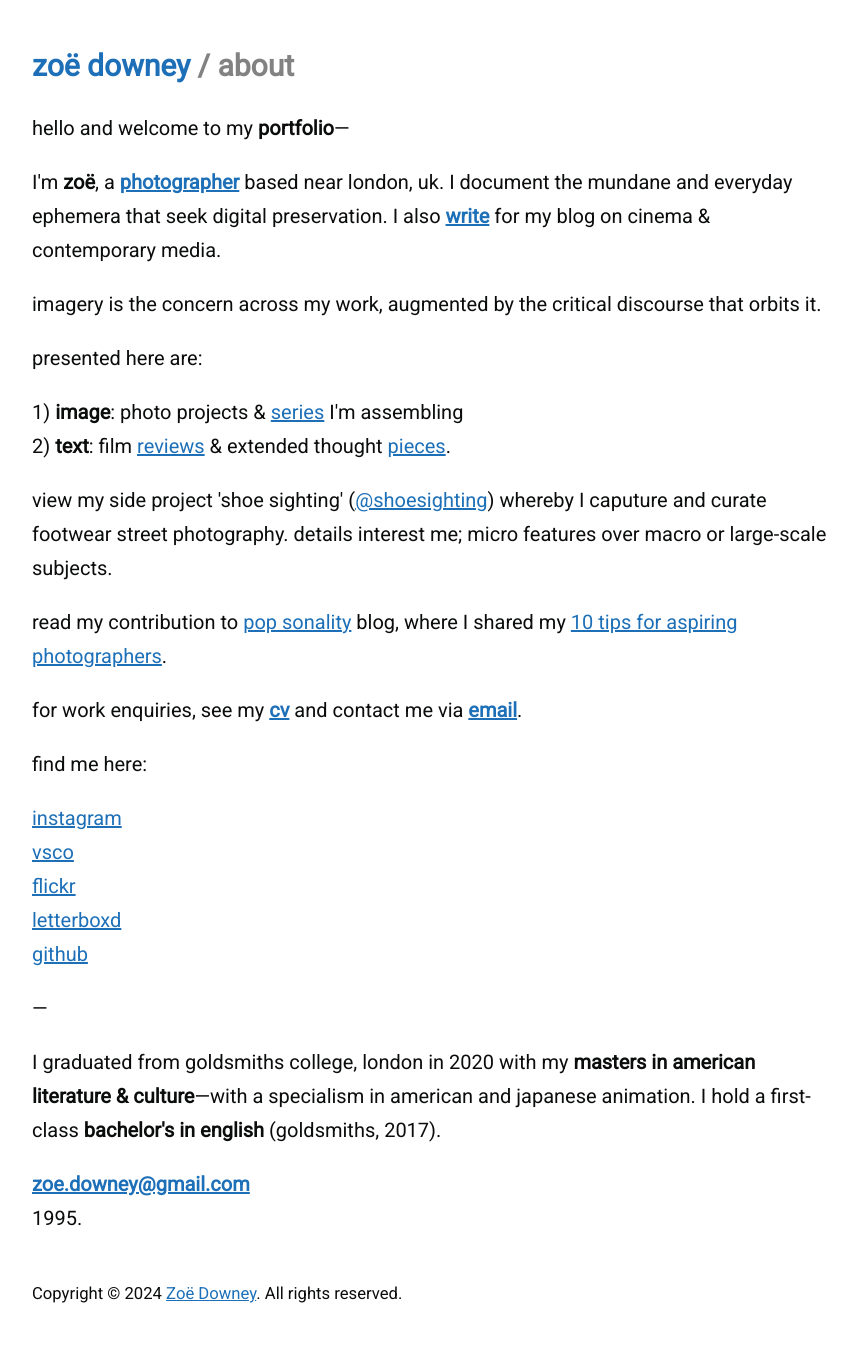
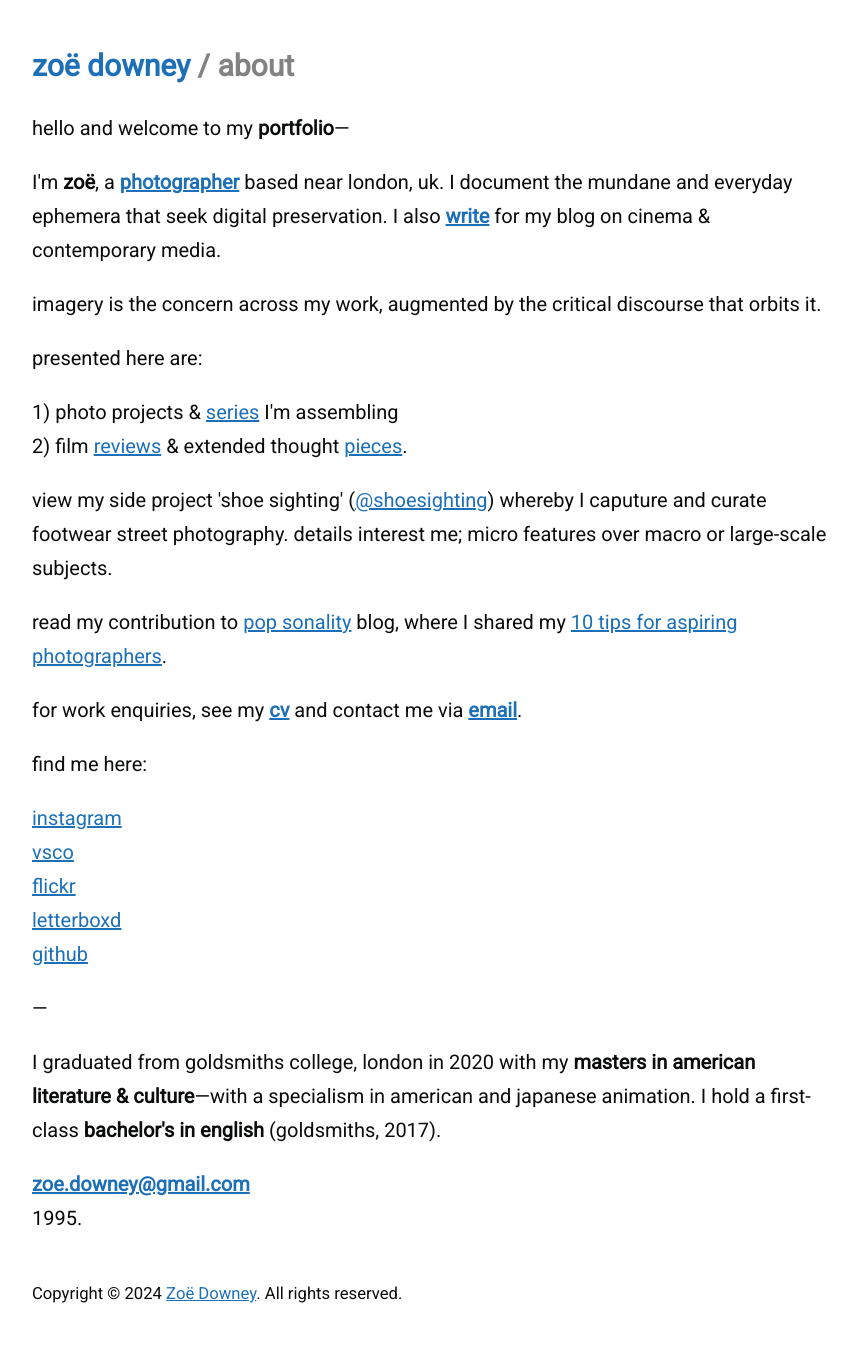
Before and after one commit to zoeurl/zoedowney.github.io, a Jekyll site: the page built from about/index.html, in a window 1280 px wide. Shown: the whole page, without its empty margins (208-1065 px from the left). Built offline with Jekyll 4.4.1, drawn with Linux system fonts in a browser that asks for light colours.

Commit message:
Update index.html

```diff
--- a/about/index.html
+++ b/about/index.html
@@ -12,8 +12,8 @@
 </p>
 presented here are:
 </p>
-1) <strong>image</strong>: photo projects & <a href="https://www.zoedowney.com/abstract/">series</a> I'm assembling
-<br>2) <strong>text</strong>: film <a href="https://www.zoedowney.com/past-lives/">reviews</a> & extended thought <a href="https://www.zoedowney.com/the-ghost-behind-the-machine/">pieces</a>.
+1) photo projects & <a href="https://www.zoedowney.com/abstract/">series</a> I'm assembling
+<br>2) film <a href="https://www.zoedowney.com/past-lives/">reviews</a> & extended thought <a href="https://www.zoedowney.com/the-ghost-behind-the-machine/">pieces</a>.
 </p>
 view my side project 'shoe sighting' (<a href="https://www.instagram.com/shoesighting">@shoesighting</a>) whereby I caputure and curate footwear street photography. details interest me; micro features over macro or large-scale subjects.
 </p>
```
